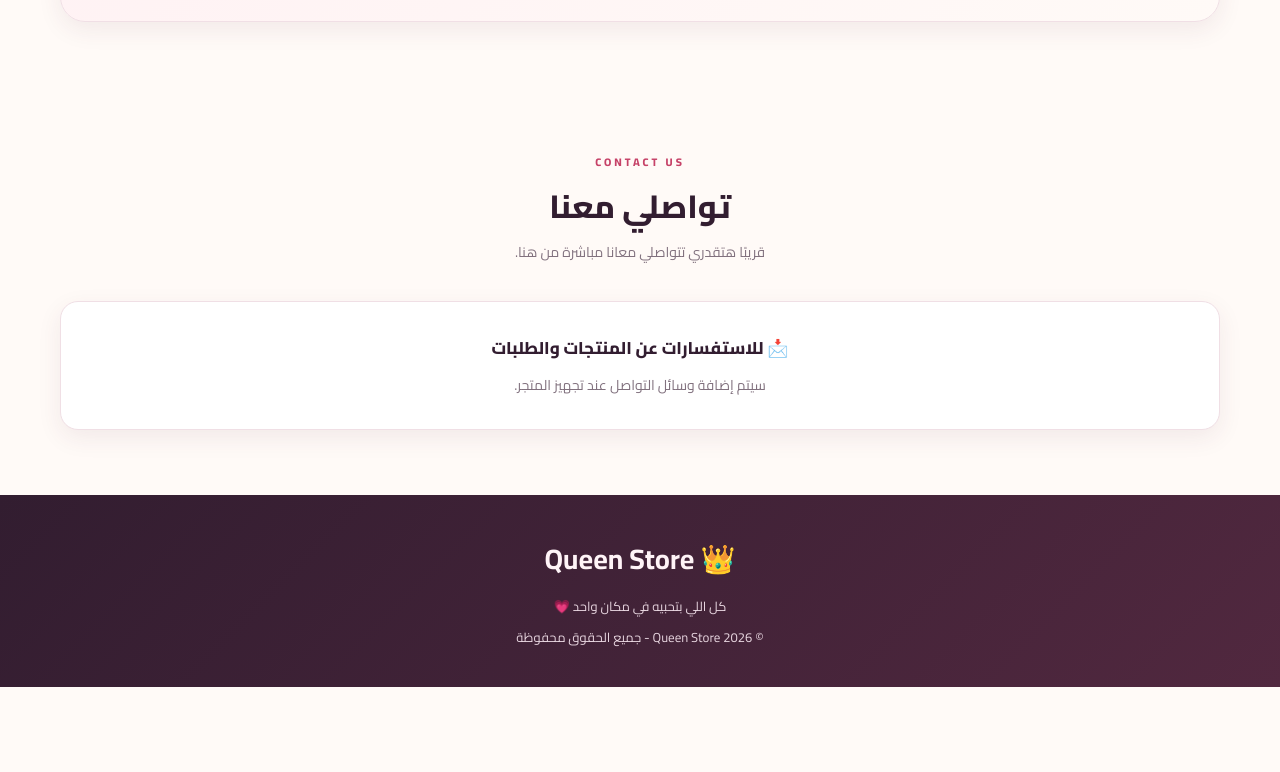
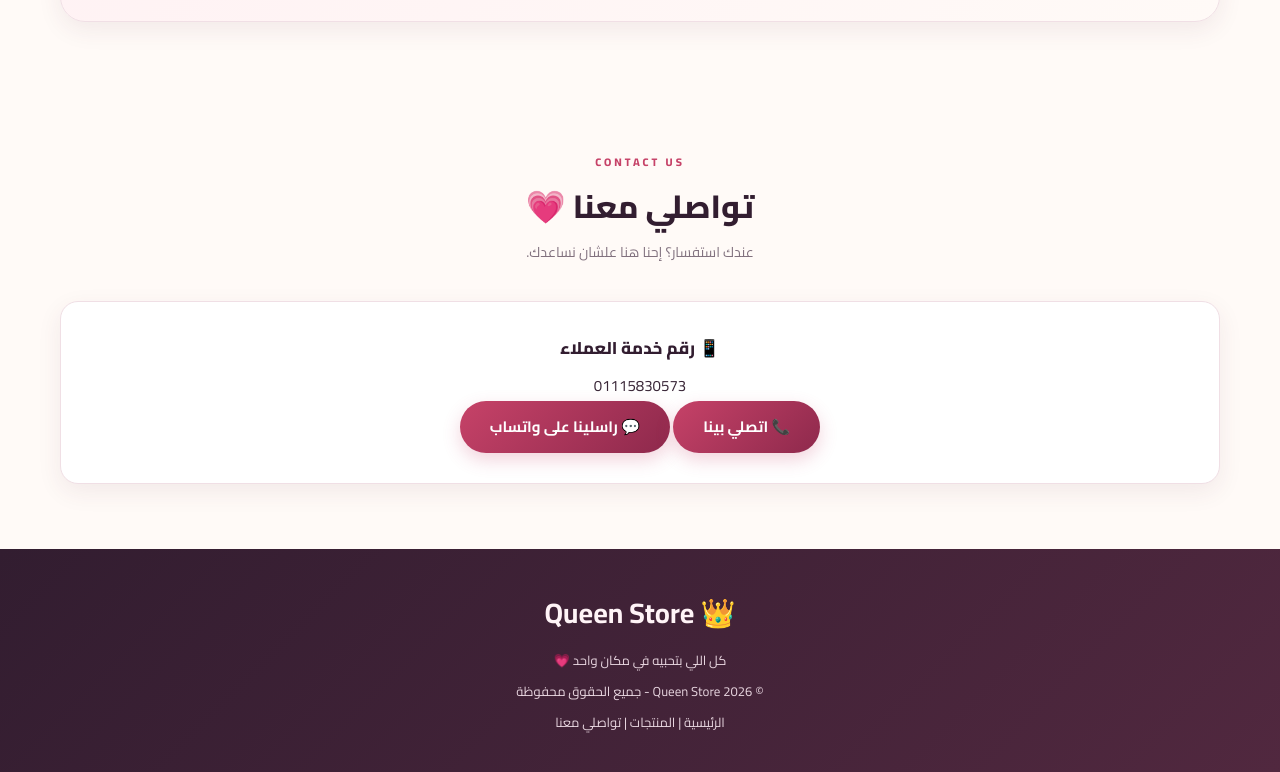
Before and after one commit to malakhessien642-sudo/Queen-store-, a plain HTML site: page index.html in a window 1280 px wide. Shown: the part 3036-3808 px from the top of the page. Before the commit the page ends 3723 px from the top, so only its background shows below. Drawn offline with Linux system fonts and the light colour scheme.

Commit message:
Update index.html

```diff
--- a/index.html
+++ b/index.html
@@ -9,7 +9,7 @@
     <title>Queen Store | متجر الملكة</title>
 
     <meta name="description"
-          content="Queen Store - اكتشفي أجمل الملابس والشنط والإكسسوارات ومنتجات التجميل.">
+          content="Queen Store - اكتشفي الملابس والشنط والإكسسوارات ومنتجات التجميل والإلكترونيات.">
 
     <link rel="stylesheet" href="style.css">
 </head>
@@ -37,7 +37,7 @@
 
     <main>
 
-        <!-- Welcome Section -->
+        <!-- Hero -->
         <section class="hero" id="home">
             <div class="container">
                 <p class="eyebrow">WELCOME TO QUEEN STORE</p>
@@ -185,8 +185,7 @@
                 </div>
 
                 <p class="demo-note">
-                    ملاحظة: المنتجات والأسعار المعروضة تجريبية،
-                    وسيتم ربطها لاحقًا بقاعدة البيانات.
+                    المنتجات والأسعار المعروضة تجريبية.
                 </p>
 
             </div>
@@ -199,6 +198,7 @@
                 <h2>ليه تختاري Queen Store؟</h2>
 
                 <div class="features-grid">
+
                     <div class="feature">
                         <span>✨</span>
                         <h3>اختيارات متنوعة</h3>
@@ -216,6 +216,7 @@
                         <h3>ذوق الملكة</h3>
                         <p>نهتم بالتفاصيل التي تحبيها.</p>
                     </div>
+
                 </div>
             </div>
         </section>
@@ -224,13 +225,34 @@
         <section class="section container" id="contact">
             <div class="section-heading">
                 <p class="eyebrow">CONTACT US</p>
-                <h2>تواصلي معنا</h2>
-                <p>قريبًا هتقدري تتواصلي معانا مباشرة من هنا.</p>
+                <h2>تواصلي معنا 💗</h2>
+                <p>عندك استفسار؟ إحنا هنا علشان نساعدك.</p>
             </div>
 
             <div class="contact-card">
-                <p>📩 للاستفسارات عن المنتجات والطلبات</p>
-                <p>سيتم إضافة وسائل التواصل عند تجهيز المتجر.</p>
+                <p>📱 رقم خدمة العملاء</p>
+
+                <a class="contact-link"
+                   href="tel:+201115830573"
+                   dir="ltr">
+                    01115830573
+                </a>
+
+                <div class="contact-buttons">
+
+                    <a class="button"
+                       href="tel:+201115830573">
+                        📞 اتصلي بينا
+                    </a>
+
+                    <a class="button whatsapp-button"
+                       href="https://wa.me/201115830573"
+                       target="_blank"
+                       rel="noopener noreferrer">
+                        💬 راسلينا على واتساب
+                    </a>
+
+                </div>
             </div>
         </section>
 
@@ -241,7 +263,18 @@
         <div class="container">
             <h2>👑 Queen Store</h2>
             <p>كل اللي بتحبيه في مكان واحد 💗</p>
-            <p>© 2026 Queen Store - جميع الحقوق محفوظة</p>
+
+            <p>
+                © 2026 Queen Store - جميع الحقوق محفوظة
+            </p>
+
+            <p>
+                <a href="#home">الرئيسية</a>
+                |
+                <a href="#products">المنتجات</a>
+                |
+                <a href="#contact">تواصلي معنا</a>
+            </p>
         </div>
     </footer>
 
```
